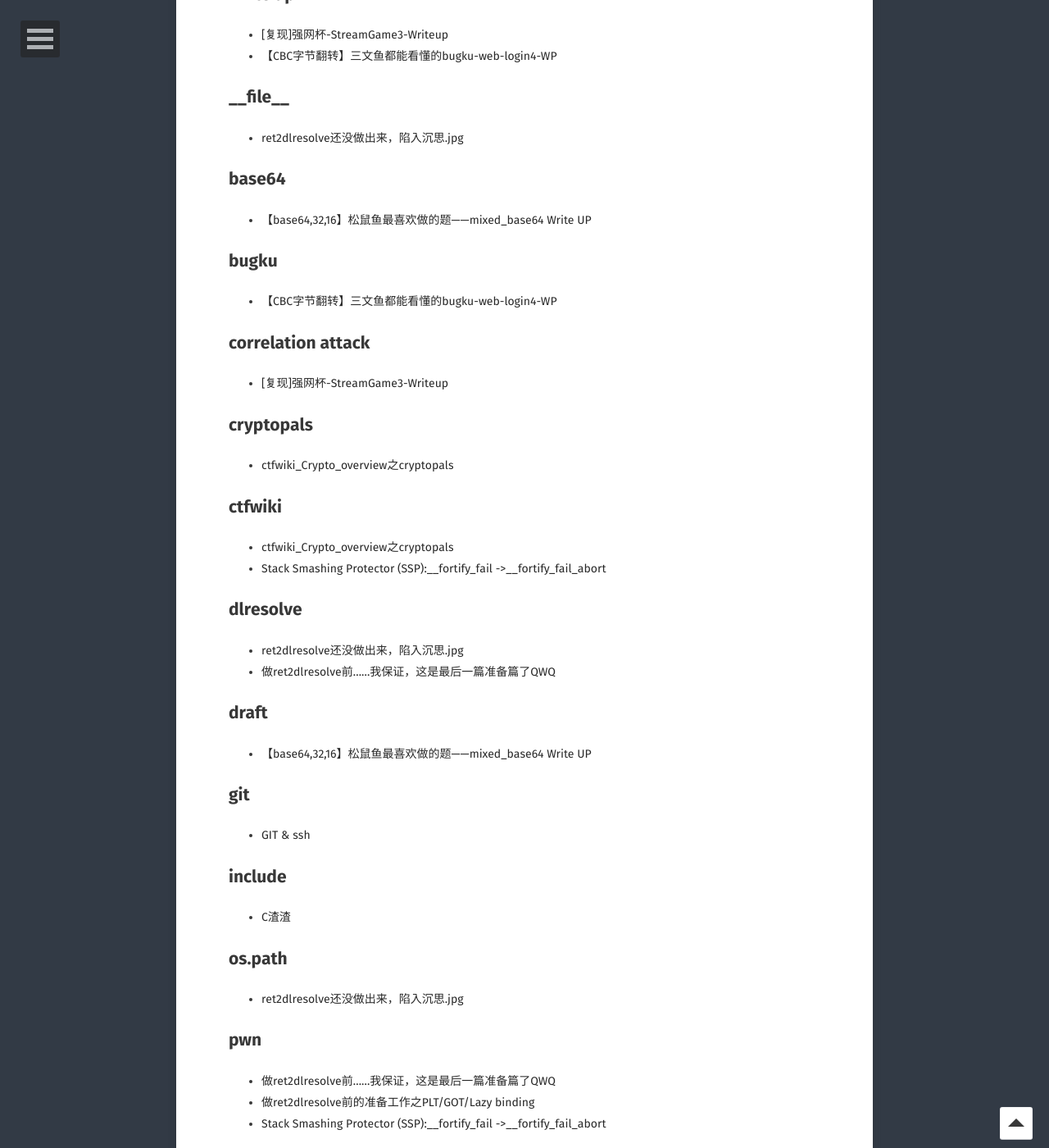
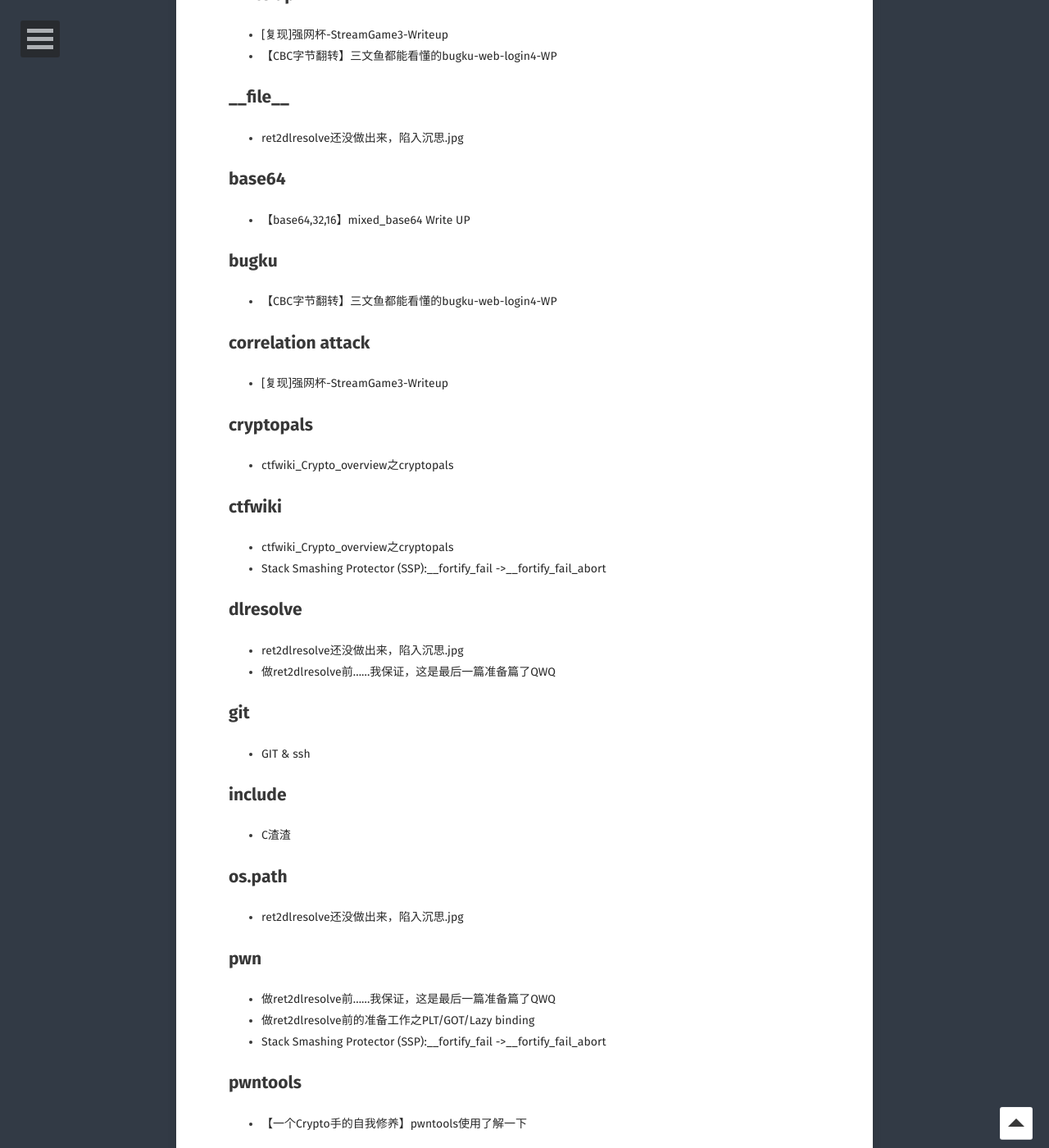
Before and after one commit to RhythmMark/RhythmMark.github.io, a Jekyll site: the page built from tags/index.html, in a window 1280 px wide and 1400 px high, scrolled down 2493 px. Shown: the whole window at 82% size. Built offline with Jekyll 4.4.1, drawn with Linux system fonts in a browser that asks for light colours; some web fonts are replaced.

Commit message:
Update 2018-04-23-b64.md

```diff
--- a/_posts/2018-04-23-b64.md
+++ b/_posts/2018-04-23-b64.md
@@ -1,9 +1,9 @@
 ---
 layout: post
-title: "【base64,32,16】松鼠鱼最喜欢做的题——mixed_base64 Write UP"
+title: "【base64,32,16】mixed_base64 Write UP"
 date: 2018-04-23
 excerpt: "base64,32,16了解一下"
-tags: [draft, base64]
+tags: [base64]
 feature: https://d2slcw3kip6qmk.cloudfront.net/marketing/blogs/tech/base64-header@2x.png
 comments: true
 ---
```
